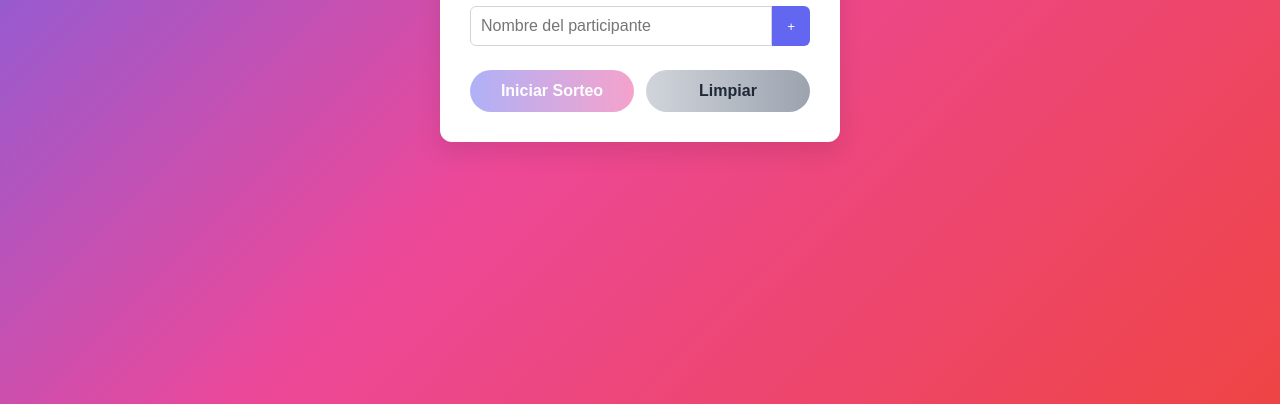
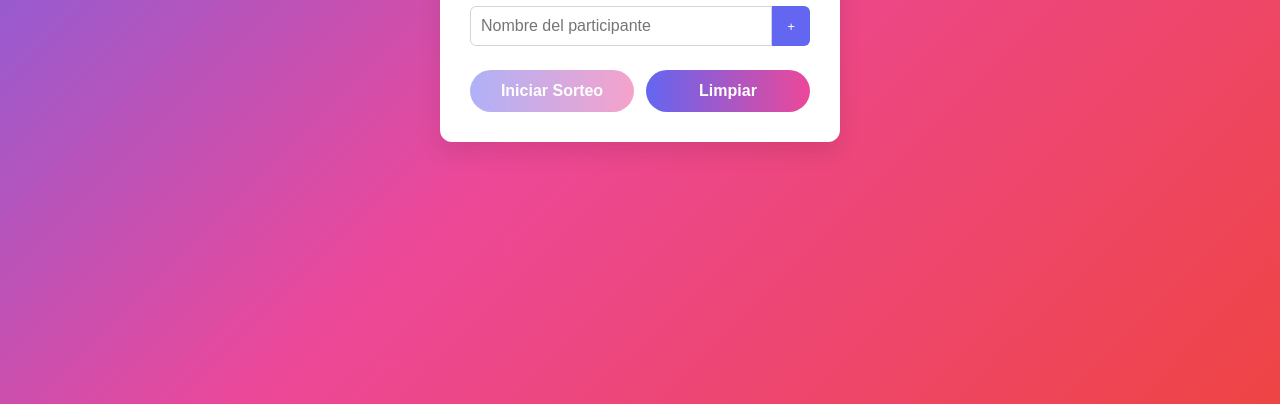
Before and after one commit to yerison74/Sorteos, a plain HTML site: page index.html in a window 1280 px wide. Shown: the part 396-800 px from the top of the page. Drawn offline with Linux system fonts and the light colour scheme.

Commit message:
version 1.2

```diff
--- a/styles.css
+++ b/styles.css
@@ -133,13 +133,13 @@ li button:hover {
 }
 
 #clearContest {
-    background: linear-gradient(to right, #D1D5DB, #9CA3AF);
-    color: #1F2937;
+    background: linear-gradient(to right, #6366F1, #EC4899);
+    color: white;
 }
 
 #clearContest:hover {
-    background: linear-gradient(to right, #9CA3AF, #6B7280);
-    transform: translateY(-2px);
+    background: linear-gradient(to right, #6366F1, #EC4899);
+    color: white;
 }
 
 #winnerSection {
```
